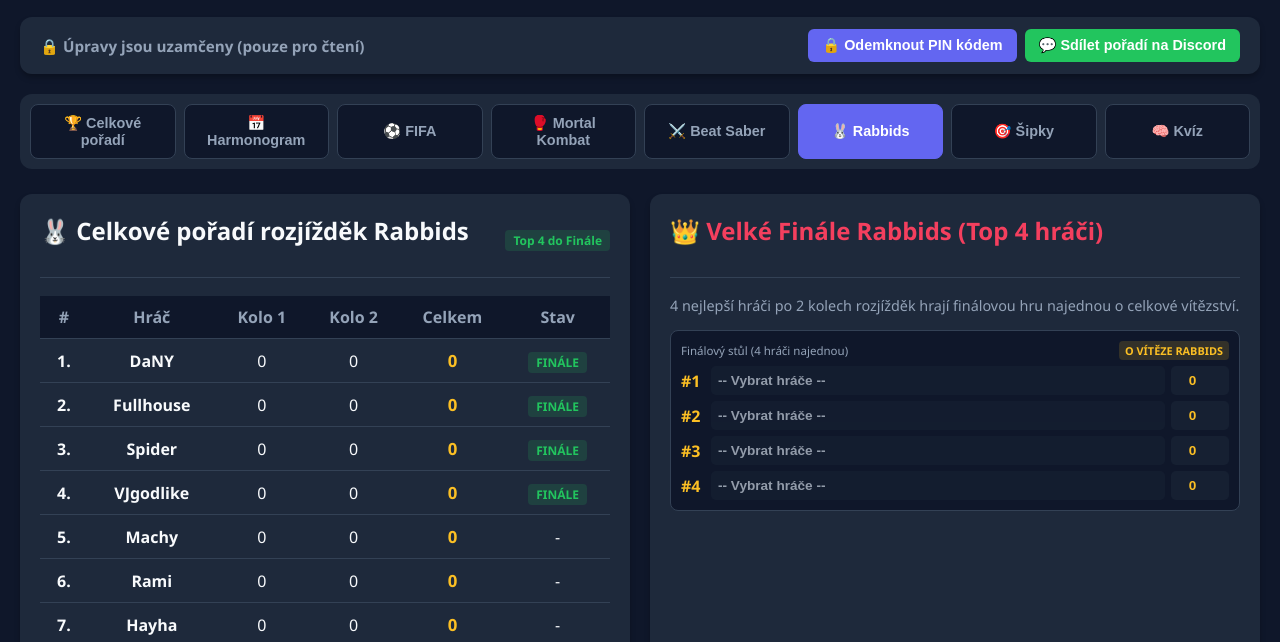
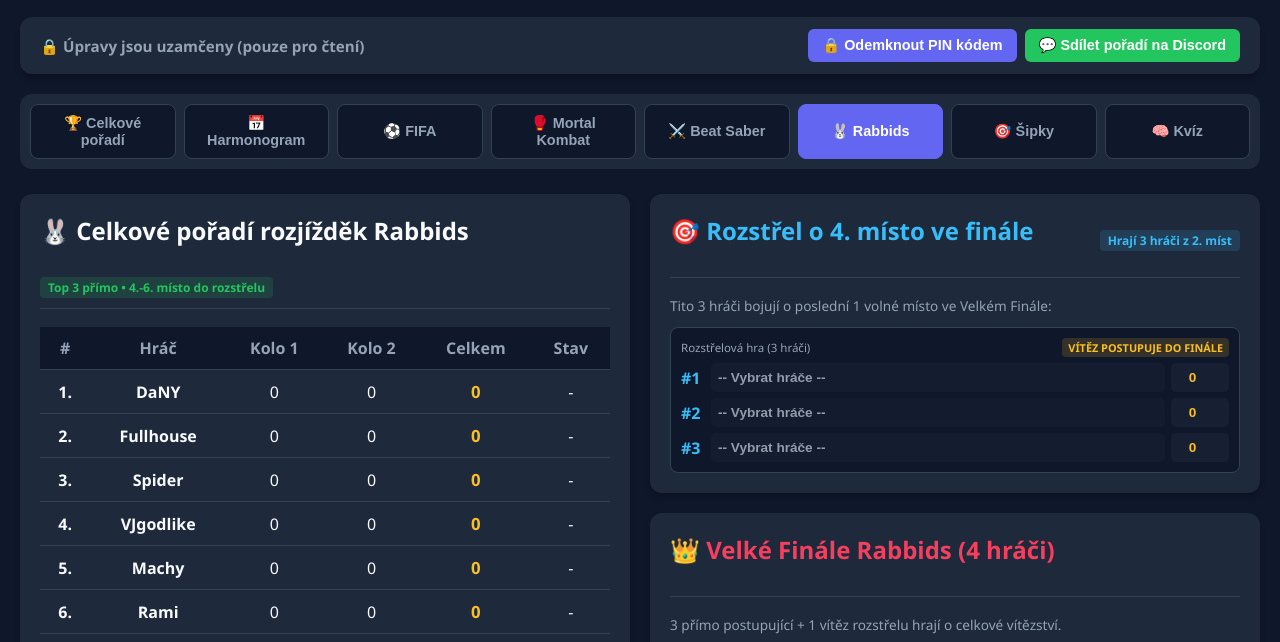
Before and after one commit to foxcpu7/fox_event_2026, a plain HTML site: page index.html in a window 1280 px wide. Both pictures are taken after a click on the button "🐰 Rabbids". Shown: the part 87-729 px from the top of the page. Drawn offline with Linux system fonts and the light colour scheme.

```diff
--- a/index.html
+++ b/index.html
@@ -350,6 +350,15 @@
             font-size: 0.75rem;
         }
 
+        .badge-blue {
+            background-color: rgba(56, 189, 248, 0.15);
+            color: #38bdf8;
+            padding: 2px 8px;
+            border-radius: 4px;
+            font-weight: bold;
+            font-size: 0.75rem;
+        }
+
         .match-row {
             display: flex;
             gap: 6px;
@@ -425,6 +434,14 @@
 
         tr.advancing-row td:first-child {
             border-left: 4px solid var(--success);
+        }
+
+        tr.playoff-row {
+            background-color: rgba(56, 189, 248, 0.1);
+        }
+
+        tr.playoff-row td:first-child {
+            border-left: 4px solid #38bdf8;
         }
 
         .total-cell {
@@ -560,7 +577,7 @@
                     </div>
                     <div class="schedule-item tournament">
                         <span class="schedule-time">17:00</span>
-                        <div class="schedule-desc">🐰 Rabbids<span class="schedule-sub">2 kola rozjížděk + Finále Top 4</span></div>
+                        <div class="schedule-desc">🐰 Rabbids<span class="schedule-sub">2 kola rozjížděk + Rozstřel + Finále</span></div>
                     </div>
                     <div class="schedule-item tournament">
                         <span class="schedule-time">20:00</span>
@@ -587,7 +604,7 @@
     </div>
 
     <!-- ========================================================= -->
-    <!-- 3. ZÁLOŽKA: FIFA (TOP & LOW BRACKET + WILD CARD)          -->
+    <!-- 3. ZÁLOŽKA: FIFA                                          -->
     <!-- ========================================================= -->
     <div id="tab-fifa" class="tab-content">
         <div class="section-box">
@@ -615,7 +632,7 @@
     </div>
 
     <!-- ========================================================= -->
-    <!-- 4. ZÁLOŽKA: MORTAL KOMBAT (2 SKUPINY + PLAYOFF)            -->
+    <!-- 4. ZÁLOŽKA: MORTAL KOMBAT                                 -->
     <!-- ========================================================= -->
     <div id="tab-mk" class="tab-content">
         <div class="two-col-grid">
@@ -665,7 +682,7 @@
     </div>
 
     <!-- ========================================================= -->
-    <!-- 5. ZÁLOŽKA: BEAT SABER (2 POKUSY - 6MÍSTNÉ SKÓRE)          -->
+    <!-- 5. ZÁLOŽKA: BEAT SABER                                    -->
     <!-- ========================================================= -->
     <div id="tab-beatsaber" class="tab-content">
         <div class="section-box">
@@ -691,14 +708,14 @@
     </div>
 
     <!-- ========================================================= -->
-    <!-- 6. ZÁLOŽKA: RABBIDS (2 KOLA PO 3 + FINÁLE TOP 4)           -->
+    <!-- 6. ZÁLOŽKA: RABBIDS (3 POSTUP, 3 ROZSTŘEL, 1 FINÁLE)      -->
     <!-- ========================================================= -->
     <div id="tab-rabbits" class="tab-content">
         <div class="two-col-grid">
             <div class="section-box">
                 <div class="section-title">
                     <h2>🐰 Celkové pořadí rozjížděk Rabbids</h2>
-                    <span class="badge-green">Top 4 do Finále</span>
+                    <span class="badge-green">Top 3 přímo • 4.-6. místo do rozstřelu</span>
                 </div>
                 <table>
                     <thead>
@@ -715,14 +732,29 @@
                 </table>
             </div>
 
-            <div class="section-box">
-                <div class="section-title grand-title">
-                    <h2>👑 Velké Finále Rabbids (Top 4 hráči)</h2>
+            <div style="display: flex; flex-direction: column; gap: 20px;">
+                <!-- Rozstřel o 4. místo -->
+                <div class="section-box" style="margin-bottom: 0;">
+                    <div class="section-title low-title">
+                        <h2>🎯 Rozstřel o 4. místo ve finále</h2>
+                        <span class="badge-blue">Hrají 3 hráči z 2. míst</span>
+                    </div>
+                    <p style="color: var(--text-muted); font-size: 0.85rem; margin-bottom: 12px;">
+                        Tito 3 hráči bojují o poslední 1 volné místo ve Velkém Finále:
+                    </p>
+                    <div id="rabbitsPlayoffContainer"></div>
                 </div>
-                <p style="color: var(--text-muted); font-size: 0.9rem; margin-bottom: 15px;">
-                    4 nejlepší hráči po 2 kolech rozjížděk hrají finálovou hru najednou o celkové vítězství.
-                </p>
-                <div id="rabbitsFinalContainer"></div>
+
+                <!-- Velké Finále -->
+                <div class="section-box" style="margin-bottom: 0;">
+                    <div class="section-title grand-title">
+                        <h2>👑 Velké Finále Rabbids (4 hráči)</h2>
+                    </div>
+                    <p style="color: var(--text-muted); font-size: 0.85rem; margin-bottom: 12px;">
+                        3 přímo postupující + 1 vítěz rozstřelu hrají o celkové vítězství.
+                    </p>
+                    <div id="rabbitsFinalContainer"></div>
+                </div>
             </div>
         </div>
 
@@ -735,7 +767,7 @@
     </div>
 
     <!-- ========================================================= -->
-    <!-- 7. ZÁLOŽKA: ŠIPKY (RYCHLÝ HIGH SCORE NA 7 KOL)            -->
+    <!-- 7. ZÁLOŽKA: ŠIPKY                                         -->
     <!-- ========================================================= -->
     <div id="tab-darts" class="tab-content">
         <div class="section-box">
@@ -759,7 +791,7 @@
     </div>
 
     <!-- ========================================================= -->
-    <!-- 8. ZÁLOŽKA: KVÍZ (POUZE VÝSLEDKY)                         -->
+    <!-- 8. ZÁLOŽKA: KVÍZ                                          -->
     <!-- ========================================================= -->
     <div id="tab-quiz" class="tab-content">
         <div class="section-box">
@@ -800,9 +832,8 @@
         { id: 'peta', name: 'Peta', avatar: null, scores: { sipky: 0, mk: 0, fifa: 0, rabbits: 0, beatsaber: 0, kviz: 0 } }
     ];
 
-    // 2. FIFA PAVOUK (9 HRÁČŮ - PORAŽENÝ Z PŘEDKOLA JDE DO PŘEDKOLA LB)
+    // 2. FIFA PAVOUK
     const defaultFifa = {
-        // TOP BRACKET
         tb_prelim: [
             { id: 'tb_p1', title: 'Předkolo TB (2 hráči)', badge: 'VÍTĚZ DO ČF 1 • PORAŽENÝ DO LB', p1: '', s1: 0, p2: '', s2: 0 }
         ],
@@ -819,10 +850,8 @@
         tb_final: [
             { id: 'tb_f1', title: 'Finále Top Bracketu', badge: 'POSTUP DO GRAND FINÁLE', p1: '', s1: 0, p2: '', s2: 0 }
         ],
-
-        // LOW BRACKET (Poražený z Předkola TB + 4 poražení ze ČF TB + 2 poražení ze SF TB + poražený z Finále TB)
         lb_prelim: [
-            { id: 'lb_p1', title: 'Předkolo LB (Poražený z Předkola TB vs Poražený ČF1)', badge: '2. ŠANCE PRO PŘEDKOLO', p1: '', s1: 0, p2: '', s2: 0 }
+            { id: 'lb_p1', title: 'Předkolo LB (Poražený z Předkola TB vs Poražený ČF1)', badge: '2. ŠANCE', p1: '', s1: 0, p2: '', s2: 0 }
         ],
         lb_r1: [
             { id: 'lb_r1_1', title: '1. kolo oprav A (Vítěz Předkola LB vs Poražený ČF2)', badge: '', p1: '', s1: 0, p2: '', s2: 0 },
@@ -838,8 +867,6 @@
         lb_final: [
             { id: 'lb_f1', title: 'Finále Low Bracketu (Vítěz LB SF vs Poražený TB Finále)', badge: 'DO GRAND FINÁLE', p1: '', s1: 0, p2: '', s2: 0 }
         ],
-
-        // GRAND FINÁLE
         grand_final: [
             { id: 'gf_1', title: 'GRAND FINÁLE FIFA (Vítěz TB vs Vítěz LB)', badge: 'ŠAMPION FIFA', p1: '', s1: 0, p2: '', s2: 0 }
         ]
@@ -870,7 +897,7 @@
     const defaultBeatSaber = {};
     defaultPlayers.forEach(p => { defaultBeatSaber[p.id] = { try1: 0, try2: 0 }; });
 
-    // 5. RABBIDS DATA (2 KOLA PO 3 SKUPINÁCH + VELKÉ FINÁLE TOP 4)
+    // 5. RABBIDS DATA (3 přímý postup, 3 rozstřel o 4. místo, finále pro 4)
     const defaultRabbits = {
         rounds: [
             {
@@ -890,7 +917,17 @@
                 ]
             }
         ],
-        final4: [{ p: '', pts: 0 }, { p: '', pts: 0 }, { p: '', pts: 0 }, { p: '', pts: 0 }]
+        playoff3: [
+            { p: '', pts: 0 },
+            { p: '', pts: 0 },
+            { p: '', pts: 0 }
+        ],
+        final4: [
+            { p: '', pts: 0 },
+            { p: '', pts: 0 },
+            { p: '', pts: 0 },
+            { p: '', pts: 0 }
+        ]
     };
 
     // 6. ŠIPKY & KVÍZ DATA
@@ -901,25 +938,25 @@
         defaultQuiz[p.id] = 0;
     });
 
-    // NAČTENÍ Z LOCALSTORAGE (v5)
-    let players = JSON.parse(localStorage.getItem('fox_v5_players')) || JSON.parse(JSON.stringify(defaultPlayers));
-    let fifaData = JSON.parse(localStorage.getItem('fox_v5_fifa')) || JSON.parse(JSON.stringify(defaultFifa));
-    let mkData = JSON.parse(localStorage.getItem('fox_v5_mk')) || JSON.parse(JSON.stringify(defaultMK));
-    let bsData = JSON.parse(localStorage.getItem('fox_v5_bs')) || JSON.parse(JSON.stringify(defaultBeatSaber));
-    let rabbitsData = JSON.parse(localStorage.getItem('fox_v5_rabbits')) || JSON.parse(JSON.stringify(defaultRabbits));
-    let dartsData = JSON.parse(localStorage.getItem('fox_v5_darts')) || JSON.parse(JSON.stringify(defaultDarts));
-    let quizData = JSON.parse(localStorage.getItem('fox_v5_quiz')) || JSON.parse(JSON.stringify(defaultQuiz));
+    // NAČTENÍ Z LOCALSTORAGE (v6)
+    let players = JSON.parse(localStorage.getItem('fox_v6_players')) || JSON.parse(JSON.stringify(defaultPlayers));
+    let fifaData = JSON.parse(localStorage.getItem('fox_v6_fifa')) || JSON.parse(JSON.stringify(defaultFifa));
+    let mkData = JSON.parse(localStorage.getItem('fox_v6_mk')) || JSON.parse(JSON.stringify(defaultMK));
+    let bsData = JSON.parse(localStorage.getItem('fox_v6_bs')) || JSON.parse(JSON.stringify(defaultBeatSaber));
+    let rabbitsData = JSON.parse(localStorage.getItem('fox_v6_rabbits')) || JSON.parse(JSON.stringify(defaultRabbits));
+    let dartsData = JSON.parse(localStorage.getItem('fox_v6_darts')) || JSON.parse(JSON.stringify(defaultDarts));
+    let quizData = JSON.parse(localStorage.getItem('fox_v6_quiz')) || JSON.parse(JSON.stringify(defaultQuiz));
 
     const games = ['sipky', 'mk', 'fifa', 'rabbits', 'beatsaber', 'kviz'];
 
     function saveAll() {
-        localStorage.setItem('fox_v5_players', JSON.stringify(players));
-        localStorage.setItem('fox_v5_fifa', JSON.stringify(fifaData));
-        localStorage.setItem('fox_v5_mk', JSON.stringify(mkData));
-        localStorage.setItem('fox_v5_bs', JSON.stringify(bsData));
-        localStorage.setItem('fox_v5_rabbits', JSON.stringify(rabbitsData));
-        localStorage.setItem('fox_v5_darts', JSON.stringify(dartsData));
-        localStorage.setItem('fox_v5_quiz', JSON.stringify(quizData));
+        localStorage.setItem('fox_v6_players', JSON.stringify(players));
+        localStorage.setItem('fox_v6_fifa', JSON.stringify(fifaData));
+        localStorage.setItem('fox_v6_mk', JSON.stringify(mkData));
+        localStorage.setItem('fox_v6_bs', JSON.stringify(bsData));
+        localStorage.setItem('fox_v6_rabbits', JSON.stringify(rabbitsData));
+        localStorage.setItem('fox_v6_darts', JSON.stringify(dartsData));
+        localStorage.setItem('fox_v6_quiz', JSON.stringify(quizData));
     }
 
     window.switchTab = function(tabId, btnElement) {
@@ -1146,7 +1183,7 @@
         renderBeatSaber();
     };
 
-    // 5. RABBIDS
+    // 5. RABBIDS (3 přímý postup, 3 rozstřel o 4. místo, finále 4)
     function renderRabbits() {
         const disabledAttr = isAdminUnlocked ? '' : 'disabled';
         const roundsContainer = document.getElementById('rabbitsRoundsContainer');
@@ -1191,20 +1228,50 @@
         const lbBody = document.getElementById('rabbitsLeaderboardBody');
         lbBody.innerHTML = '';
         summary.forEach((row, idx) => {
-            const isTop4 = idx < 4;
+            const isTop3 = idx < 3; // První 3 přímo
+            const isPlayoff = idx >= 3 && idx < 6; // 4.-6. místo do rozstřelu
+
             const tr = document.createElement('tr');
-            if (isTop4 && row.total > 0) tr.className = 'advancing-row';
+            if (isTop3 && row.total > 0) tr.className = 'advancing-row';
+            else if (isPlayoff && row.total > 0) tr.className = 'playoff-row';
+
+            let statusText = '-';
+            if (isTop3 && row.total > 0) statusText = '<span class="badge-green">PŘÍMÝ POSTUP</span>';
+            else if (isPlayoff && row.total > 0) statusText = '<span class="badge-blue">ROZSTŘEL (2. MÍSTA)</span>';
+
             tr.innerHTML = `
                 <td><b>${idx + 1}.</b></td>
                 <td><b>${row.name}</b></td>
                 <td>${row.r1}</td>
                 <td>${row.r2}</td>
                 <td class="total-cell">${row.total}</td>
-                <td>${isTop4 ? '<span class="badge-green">FINÁLE</span>' : '-'}</td>
+                <td>${statusText}</td>
             `;
             lbBody.appendChild(tr);
         });
 
+        // Rozstřel o 4. místo (3 hráči)
+        const playoffContainer = document.getElementById('rabbitsPlayoffContainer');
+        let playoffSlotsHtml = '';
+        rabbitsData.playoff3.forEach((slot, pIdx) => {
+            playoffSlotsHtml += `
+                <div class="match-row">
+                    <span style="width: 24px; color: #38bdf8; font-weight: bold;">#${pIdx + 1}</span>
+                    <select class="player-select" ${disabledAttr} onchange="updateRabbitsPlayoff(${pIdx}, 'p', this.value)">
+                        ${buildPlayerOptions(slot.p)}
+                    </select>
+                    <input type="number" class="score-input" value="${slot.pts}" ${disabledAttr} onchange="updateRabbitsPlayoff(${pIdx}, 'pts', this.value)">
+                </div>
+            `;
+        });
+        playoffContainer.innerHTML = `
+            <div class="match-box">
+                <div class="match-label"><span>Rozstřelová hra (3 hráči)</span><span class="badge">VÍTĚZ POSTUPUJE DO FINÁLE</span></div>
+                ${playoffSlotsHtml}
+            </div>
+        `;
+
+        // Velké Finále (4 hráči)
         const finalContainer = document.getElementById('rabbitsFinalContainer');
         let finalSlotsHtml = '';
         rabbitsData.final4.forEach((slot, fIdx) => {
@@ -1235,6 +1302,16 @@
         }
         saveAll();
         renderRabbits();
+    };
+
+    window.updateRabbitsPlayoff = function(pIdx, field, val) {
+        if (!isAdminUnlocked) return;
+        if (field === 'pts') {
+            rabbitsData.playoff3[pIdx].pts = parseInt(val) || 0;
+        } else {
+            rabbitsData.playoff3[pIdx].p = val;
+        }
+        saveAll();
     };
 
     window.updateRabbitsFinal = function(fIdx, field, val) {
@@ -1342,13 +1419,13 @@
     window.resetAllData = function() {
         if (!isAdminUnlocked) return;
         if (confirm("Opravdu chcete vymazat všechna data ze všech turnajů?")) {
-            localStorage.removeItem('fox_v5_players');
-            localStorage.removeItem('fox_v5_fifa');
-            localStorage.removeItem('fox_v5_mk');
-            localStorage.removeItem('fox_v5_bs');
-            localStorage.removeItem('fox_v5_rabbits');
-            localStorage.removeItem('fox_v5_darts');
-            localStorage.removeItem('fox_v5_quiz');
+            localStorage.removeItem('fox_v6_players');
+            localStorage.removeItem('fox_v6_fifa');
+            localStorage.removeItem('fox_v6_mk');
+            localStorage.removeItem('fox_v6_bs');
+            localStorage.removeItem('fox_v6_rabbits');
+            localStorage.removeItem('fox_v6_darts');
+            localStorage.removeItem('fox_v6_quiz');
             players = JSON.parse(JSON.stringify(defaultPlayers));
             fifaData = JSON.parse(JSON.stringify(defaultFifa));
             mkData = JSON.parse(JSON.stringify(defaultMK));
```
